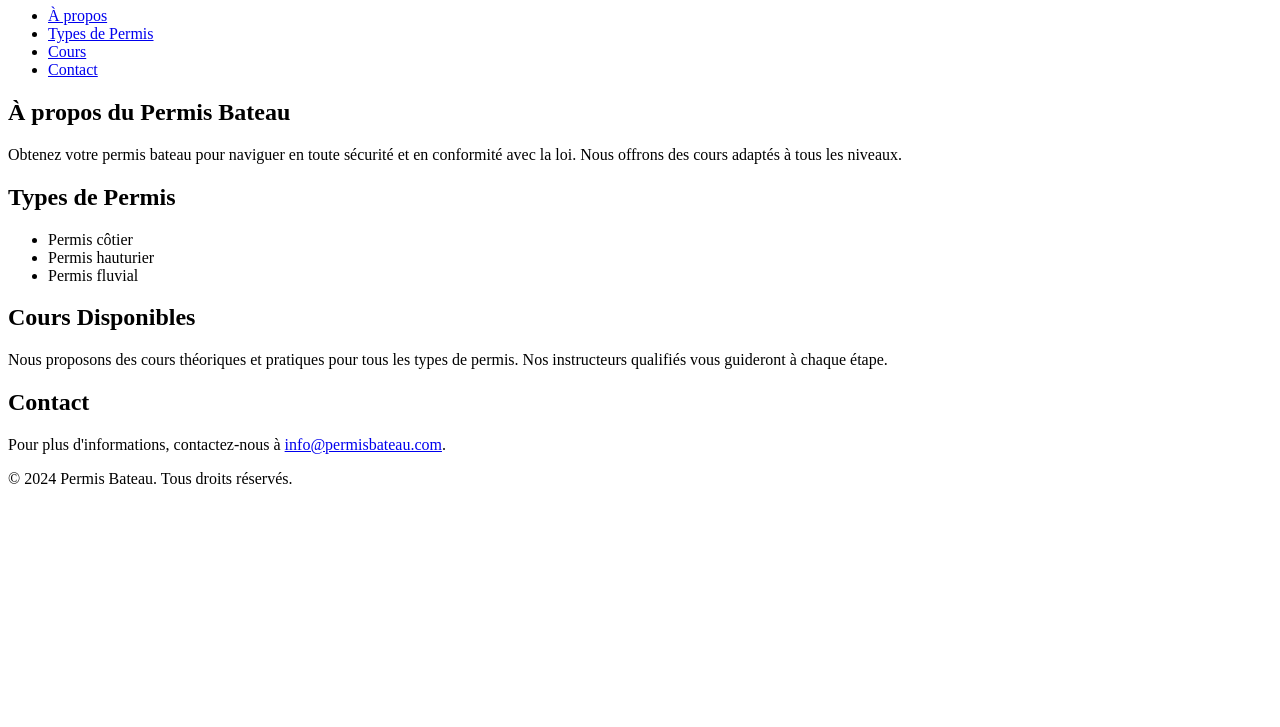
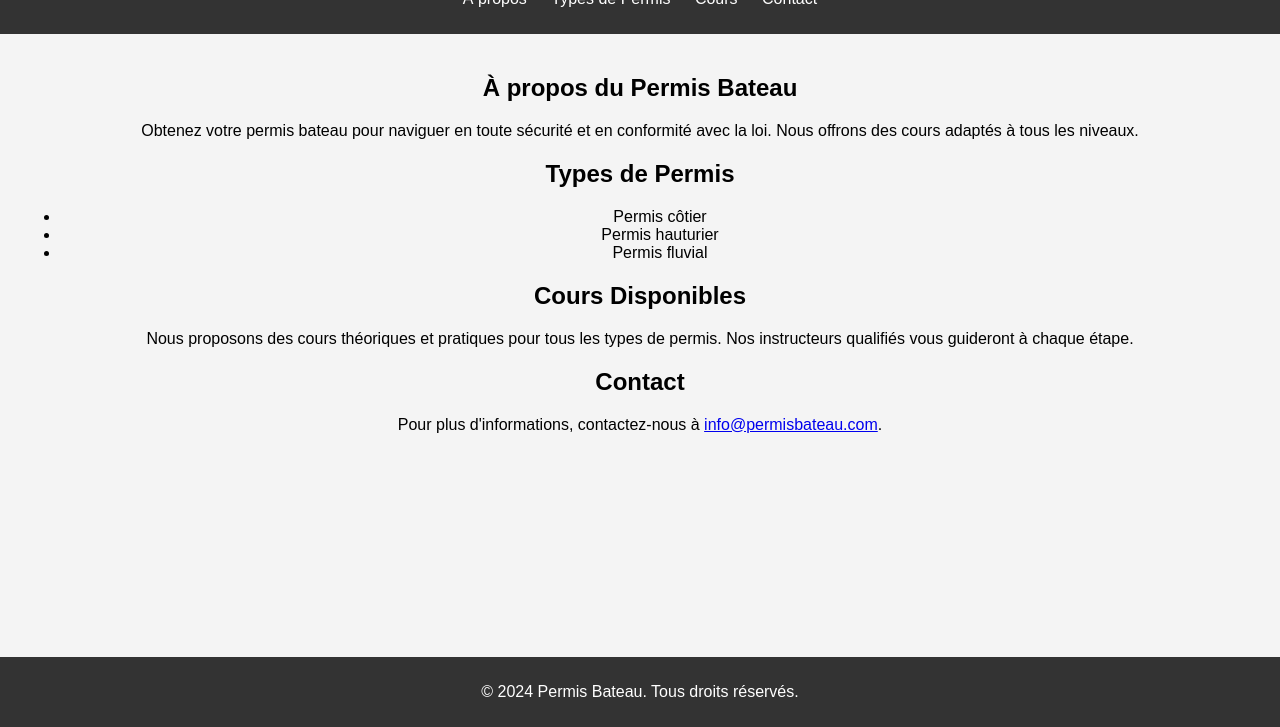
Before and after one commit to Gas156/Gas156.github.io, a plain HTML site: page index.html in a window 1280 px wide. Shown: the part 73-800 px from the top of the page. Drawn offline with Linux system fonts and the light colour scheme; a script that the page names is missing.

Commit message:
Update style.css

```diff
--- a/style.css
+++ b/style.css
@@ -0,0 +1,49 @@
+body {
+    font-family: Arial, sans-serif;
+    margin: 0;
+    padding: 0;
+    text-align: center;
+    background-color: #f4f4f4;
+}
+
+header {
+    background-color: #333;
+    color: white;
+    padding: 10px 0;
+}
+
+header h1 {
+    margin: 0;
+}
+
+nav ul {
+    list-style: none;
+    padding: 0;
+}
+
+nav ul li {
+    display: inline;
+    margin: 0 10px;
+}
+
+nav ul li a {
+    color: white;
+    text-decoration: none;
+}
+
+main {
+    padding: 20px;
+}
+
+section {
+    margin: 20px 0;
+}
+
+footer {
+    background-color: #333;
+    color: white;
+    padding: 10px 0;
+    position: fixed;
+    width: 100%;
+    bottom: 0;
+}
```
